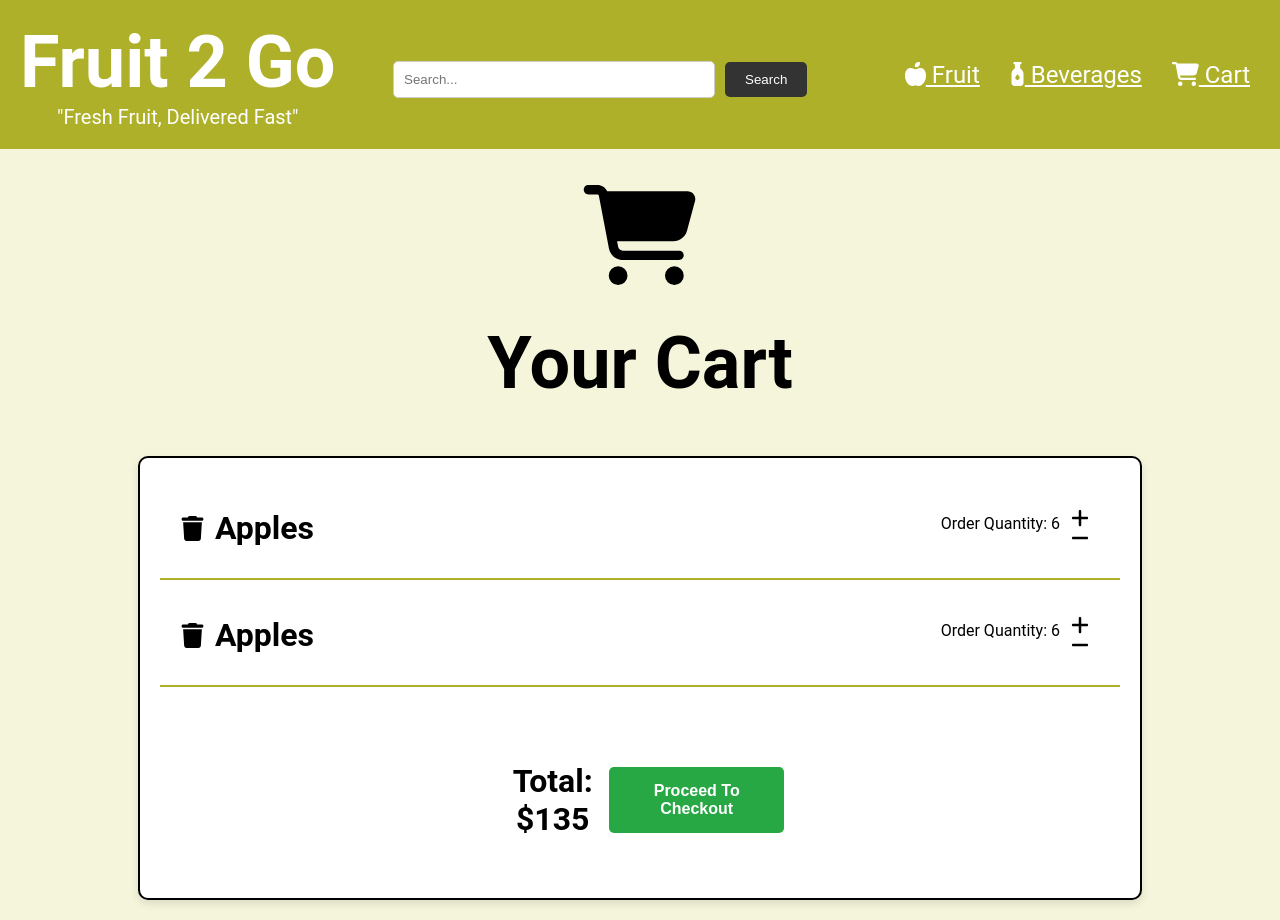
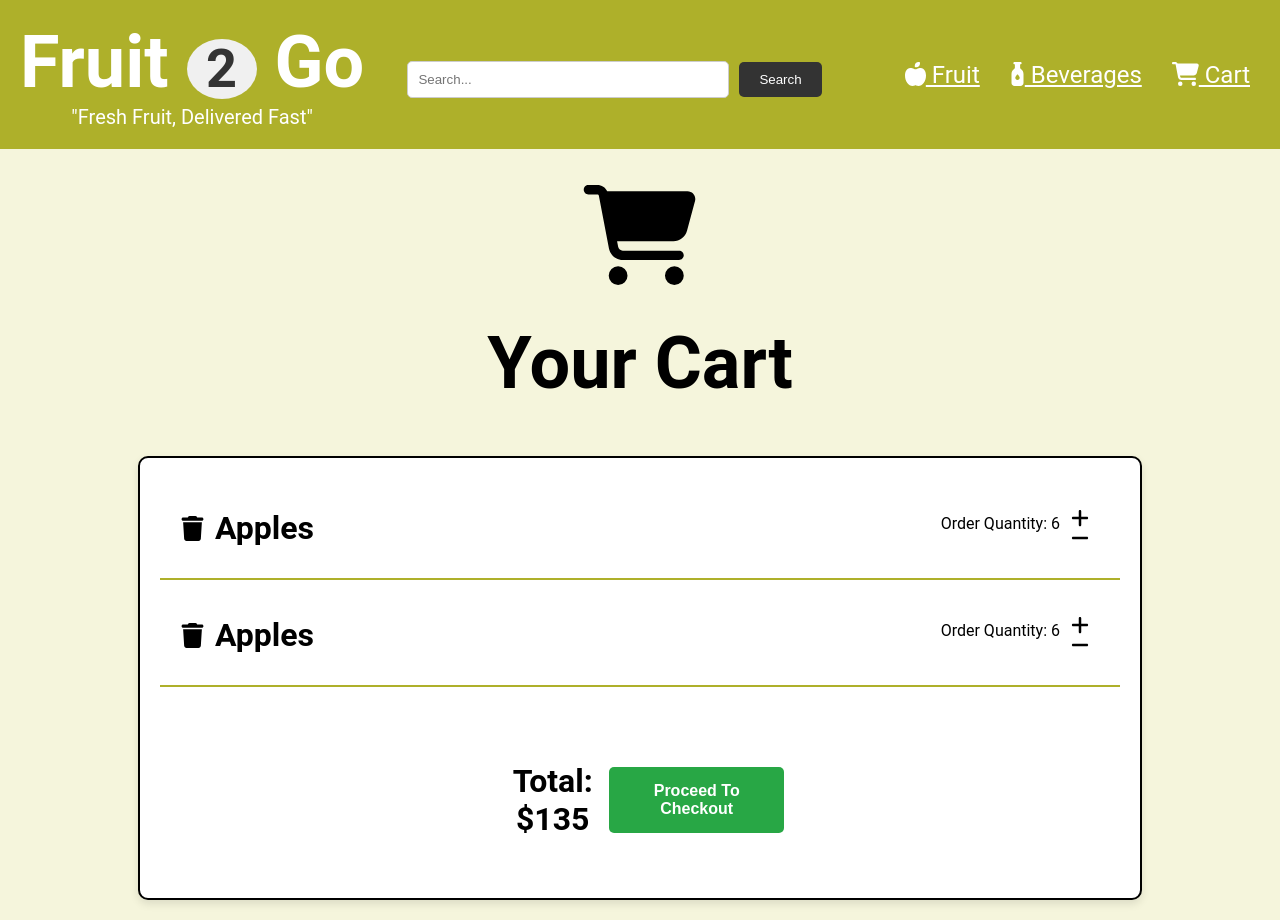
Before and after one commit to LiamGunning07/Fruit_To_Go, a Next.js app in the folder frontend/: page /cart in a window 1280 px wide. Shown: the top 920 px of the page. Built offline with nearby package versions, Linux system fonts and the light colour scheme.

Commit message:
Add css to title

```diff
--- a/frontend/src/app/components/Header.jsx
+++ b/frontend/src/app/components/Header.jsx
@@ -8,12 +8,13 @@ import { faAppleWhole, faBottleDroplet, faCartShopping, faUser } from '@fortawes
 export default function Header() {
   const router = useRouter();
 
-  const handleLoginClick = () => {
-    router.push('/login');
-  };
-  const handleSignUpClick = () => {
-    router.push('/signup');
-  };
+  // const handleLoginClick = () => {
+  //   router.push('/login');
+  // };
+  // const handleSignUpClick = () => {
+  //   router.push('/signup');
+  // };
+
   const handleFruitClick = () => {
     router.push('/fruit')
   }
@@ -34,7 +35,7 @@ export default function Header() {
     <div>
       <div className={styles.header}>
         <div className={styles.title} onClick={handleHomeClick}>
-          <h1> Fruit 2 Go</h1>
+          <h1> Fruit <span className={styles.logo}> 2 </span> Go</h1>
           <p> "Fresh Fruit, Delivered Fast" </p>
         </div>
         <div>
--- a/frontend/src/app/styles/Header.module.css
+++ b/frontend/src/app/styles/Header.module.css
@@ -53,3 +53,17 @@
   padding-left: 10px;
   padding-right: 25px;
 }
+
+.logo {
+  display: inline-block;
+  font-size: 0.75em; /* Adjust size as needed */
+  font-weight: bold;
+  color: #333;
+  background-color: #f0f0f0;
+  padding: 5px 10px;
+  border-radius: 80%;
+  text-align: center;
+  width: 50px;
+  height: 50px;
+  line-height: 50px; /* Centers the number within the circle */
+}
```
Also changed, not shown: frontend/src/app/styles/FruitCard.module.css (+10 -1 lines).
